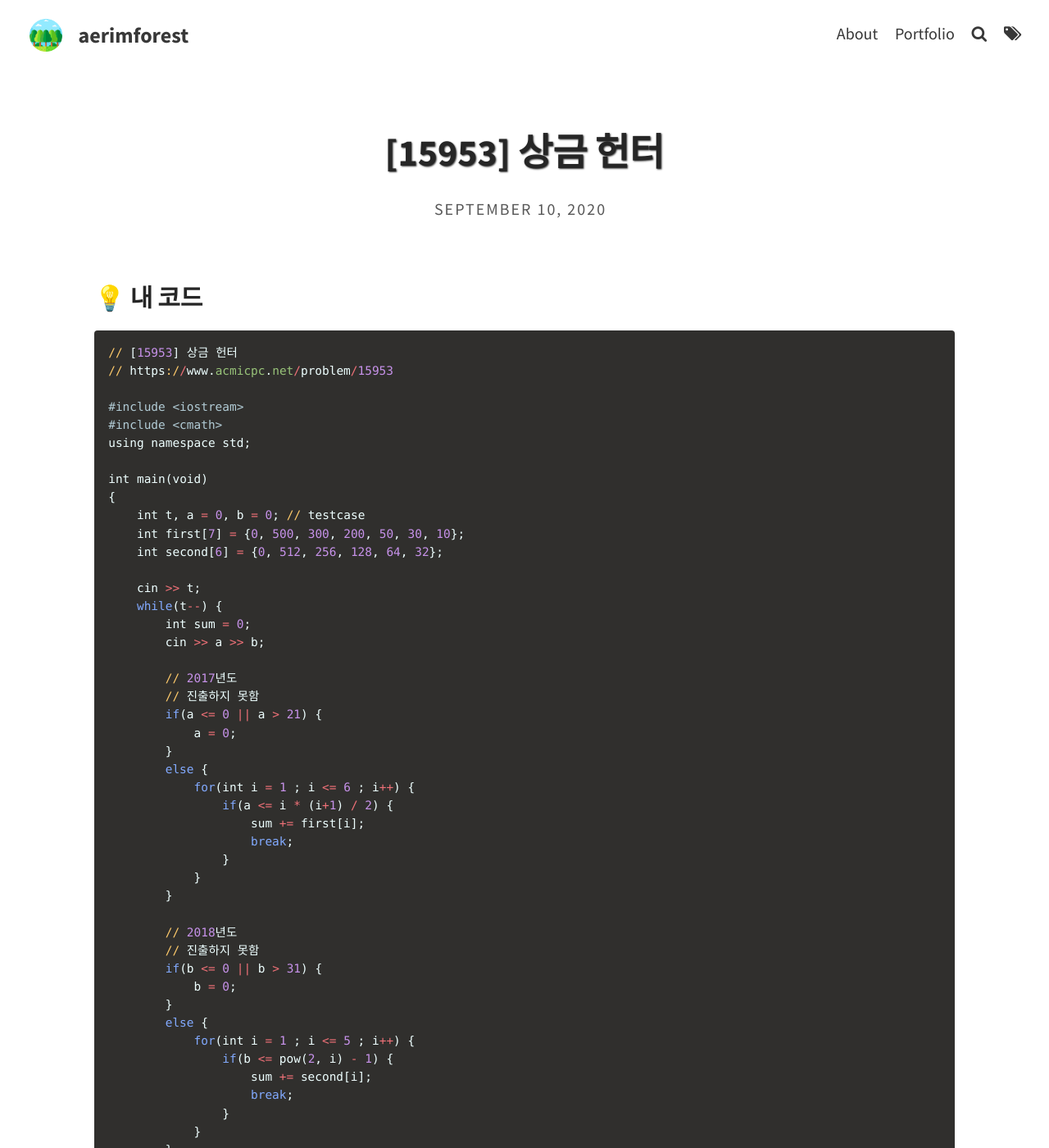
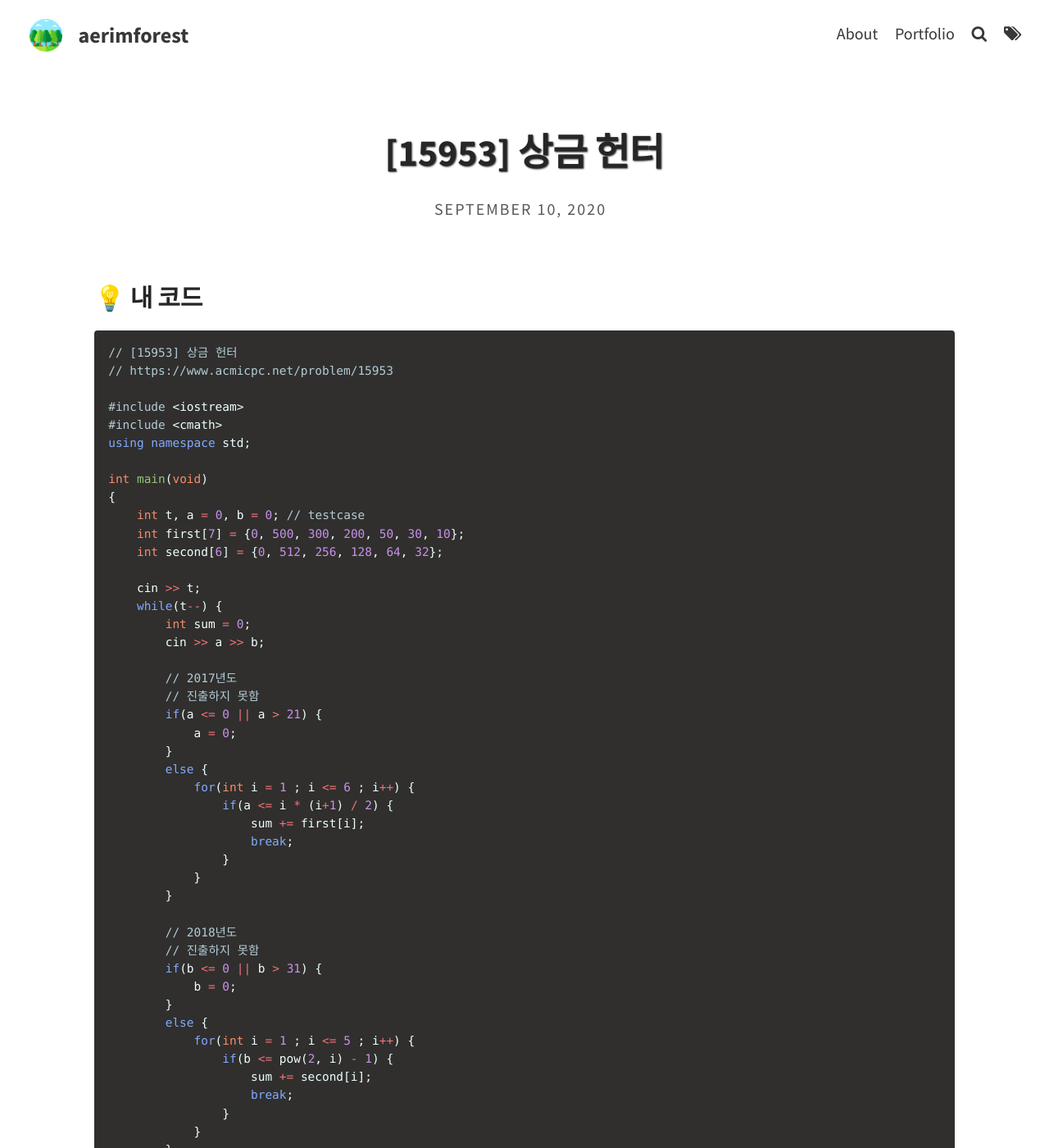
Before and after one commit to aerimforest/yenimm, a Jekyll site: the page built from _posts/2020-09-10-BOJ-[15953].md, in a window 1280 px wide and 1400 px high. Shown: the whole window at 82% size. Built offline with Jekyll 4.4.1, drawn with Linux system fonts in a browser that asks for light colours.

Commit message:
Update 2020-09-10-BOJ-[15953].md

````diff
--- a/_posts/2020-09-10-BOJ-[15953].md
+++ b/_posts/2020-09-10-BOJ-[15953].md
@@ -12,7 +12,7 @@ tags: [code]
 
 
 
-```ruby
+```cpp
 // [15953] 상금 헌터
 // https://www.acmicpc.net/problem/15953
 
````
